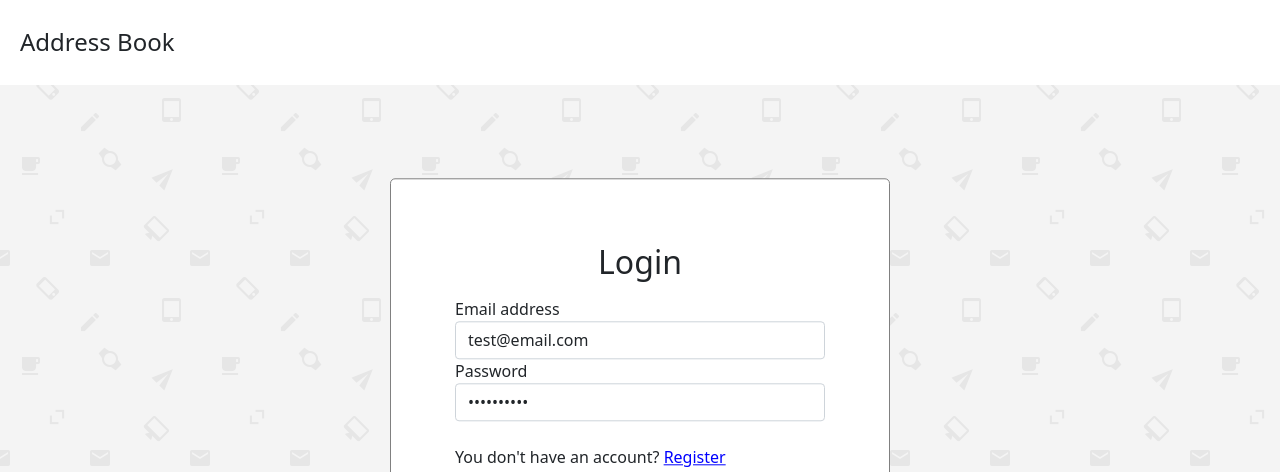
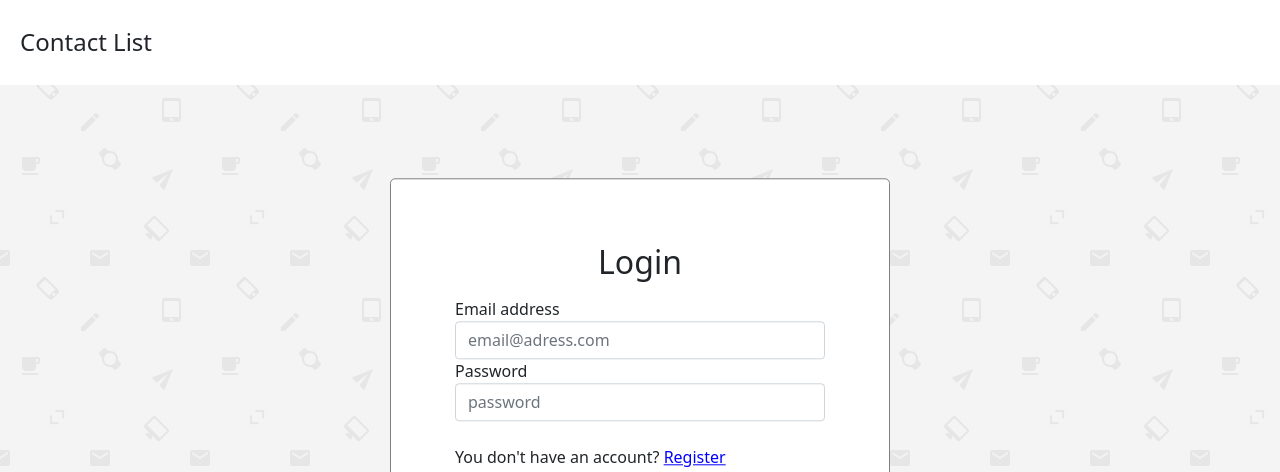
Before and after one commit to cummingsbeau/contactlist, a Vue app: page / in a window 1280 px wide. Shown: the top 472 px of the page. Built offline with nearby package versions, Linux system fonts and the light colour scheme.

Commit message:
minor css changes/error code changes

```diff
--- a/src/App.vue
+++ b/src/App.vue
@@ -3,8 +3,7 @@
   <div class="navbar">
     <nav class="nav">
       <div class="nav-el" id="name_project">
-        <h4 class="main-heading">Address Book</h4>
-        <div class="topnav-right">{{ this.email }}</div>
+        <h4 class="main-heading">Contact List</h4>
       </div>
     </nav>
   </div>
--- a/src/assets/style.scss
+++ b/src/assets/style.scss
@@ -53,6 +53,9 @@ span {
 	}
 }
 h2.mb-3 {
+	text-align: center;
+}
+h3 {
 	text-align: center;
 }
 .btn {
--- a/src/views/ContactList.vue
+++ b/src/views/ContactList.vue
@@ -91,7 +91,7 @@ onMounted(() => {
 <template>
   <main class="app">
     <section class="create-todo">
-      <h5>Create A Contact</h5>
+      <h3>Create A Contact</h3>
       <form id="new-todo-form" class="contact_form" @submit.prevent="addTodo">
         <input
           type="text"
@@ -114,7 +114,10 @@ onMounted(() => {
           :class="{ error: errorEmail }"
         />
         <div v-if="errorPhoneNumber" class="invalid-feedback">
-          Phone number incorrect format, must xxx-xxx-xxxx
+          <strong
+            >Invaild Phone Number: Please enter a vaild phone number in the
+            format: xxx-xxx-xxxx</strong
+          >
         </div>
         <input
           type="text"
@@ -130,7 +133,7 @@ onMounted(() => {
     </section>
 
     <section class="todo-list">
-      <h5 class="heading">Contact List</h5>
+      <h3 class="heading">Contact List</h3>
       <div class="list" id="todo-list">
         <div :key="ind" v-for="(todo, ind) in todos_asc" :class="`todo-item`">
           <TableCell
--- a/src/views/LoginView.vue
+++ b/src/views/LoginView.vue
@@ -49,8 +49,8 @@ import $ from "jquery";
 export default {
   data() {
     return {
-      email: "test@email.com",
-      password: "testing123",
+      email: "",
+      password: "",
     };
   },
   methods: {
--- a/src/views/RegisterView.vue
+++ b/src/views/RegisterView.vue
@@ -33,7 +33,7 @@
         role="alert"
         id="alert_2"
       >
-        Lorem ipsum dolor sit amet consectetur, adipisicing elit.
+        Invaild Email/Password
         <button
           type="button"
           class="btn-close"
```
